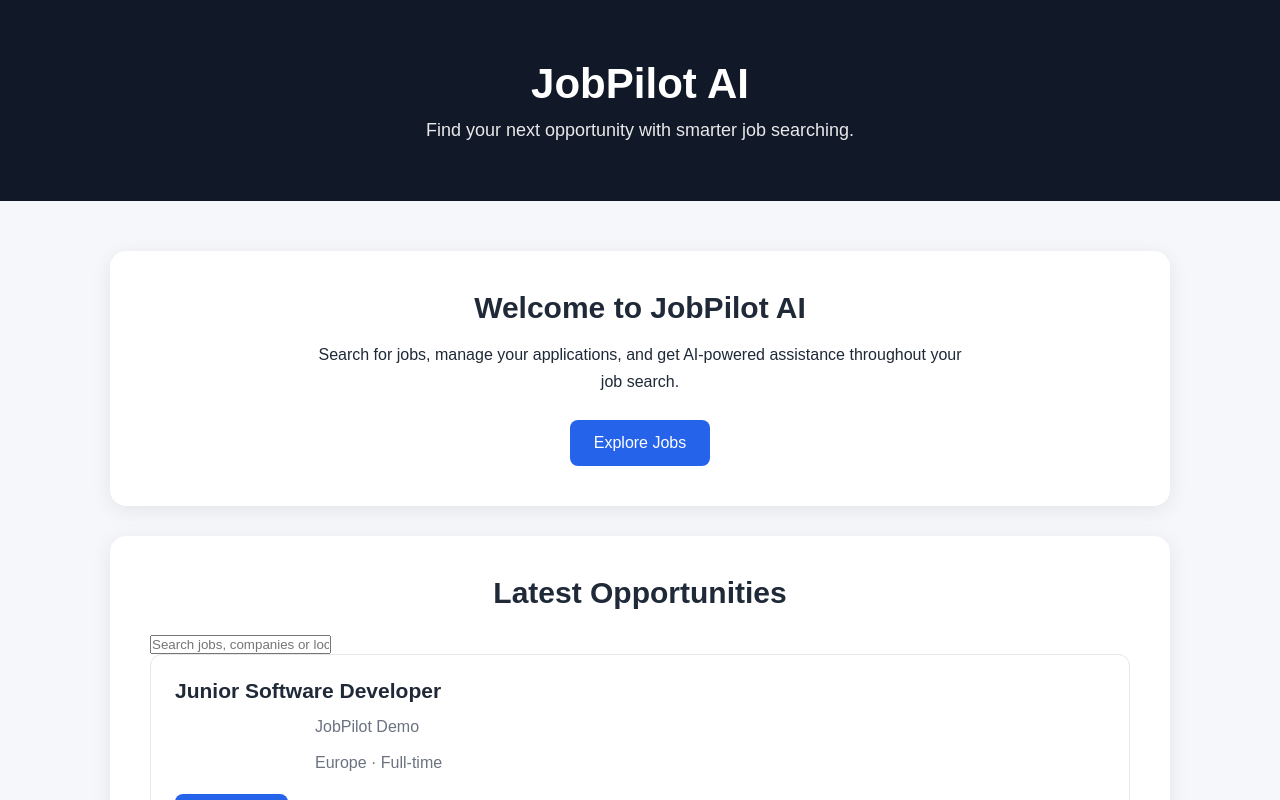
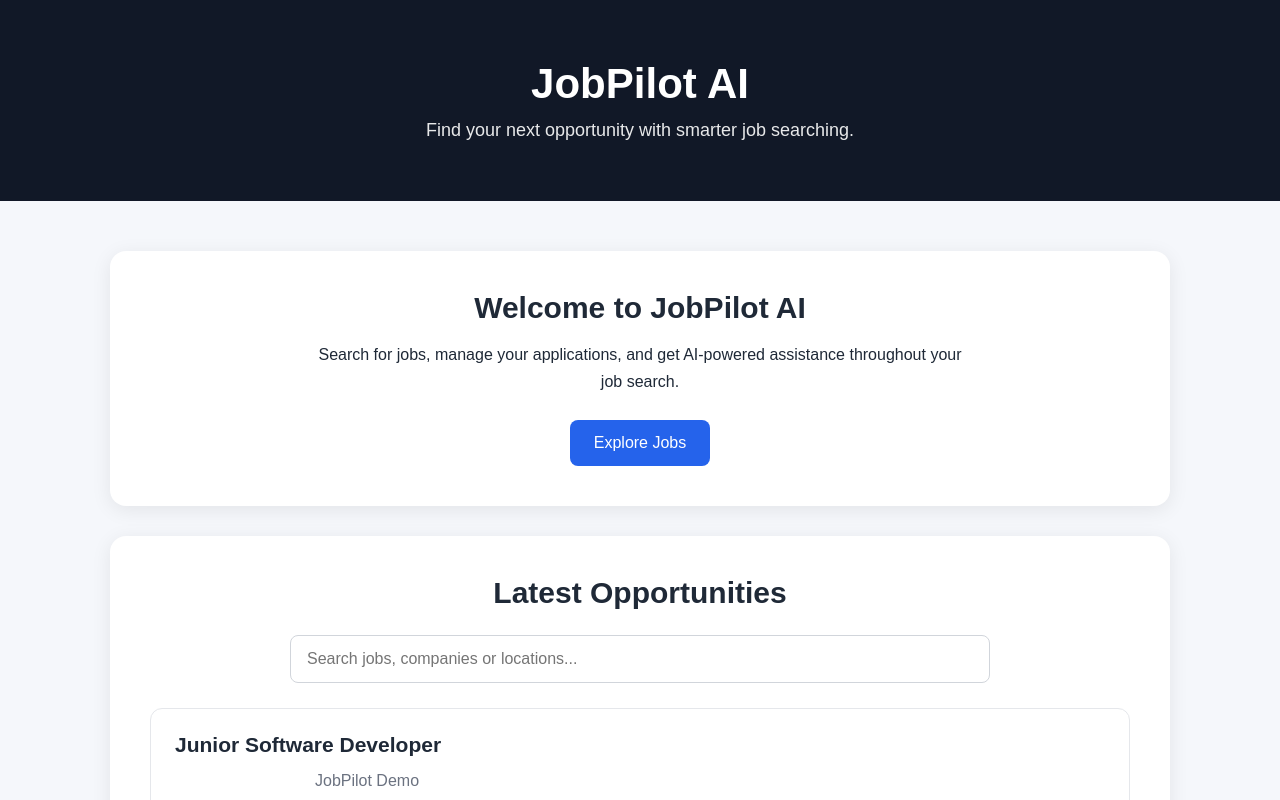
Before and after one commit to Alayaki6/-jobpilot-ai, a React (Vite) app in the folder frontend/: page / in a window 1280 px wide. Shown: the top 800 px of the page. Built offline with nearby package versions, Linux system fonts and the light colour scheme.

Commit message:
Update styles.css

```diff
--- a/frontend/src/styles.css
+++ b/frontend/src/styles.css
@@ -76,6 +76,27 @@ button:hover {
   margin-bottom: 25px;
 }
 
+.job-search {
+  display: block;
+  width: 100%;
+  max-width: 700px;
+  margin: 0 auto 25px;
+  padding: 14px 16px;
+  border: 1px solid #d1d5db;
+  border-radius: 8px;
+  font-size: 16px;
+  outline: none;
+}
+
+.job-search:focus {
+  border-color: #2563eb;
+}
+
+.no-results {
+  text-align: center;
+  color: #6b7280;
+}
+
 .job-card {
   border: 1px solid #e5e7eb;
   border-radius: 12px;
```
